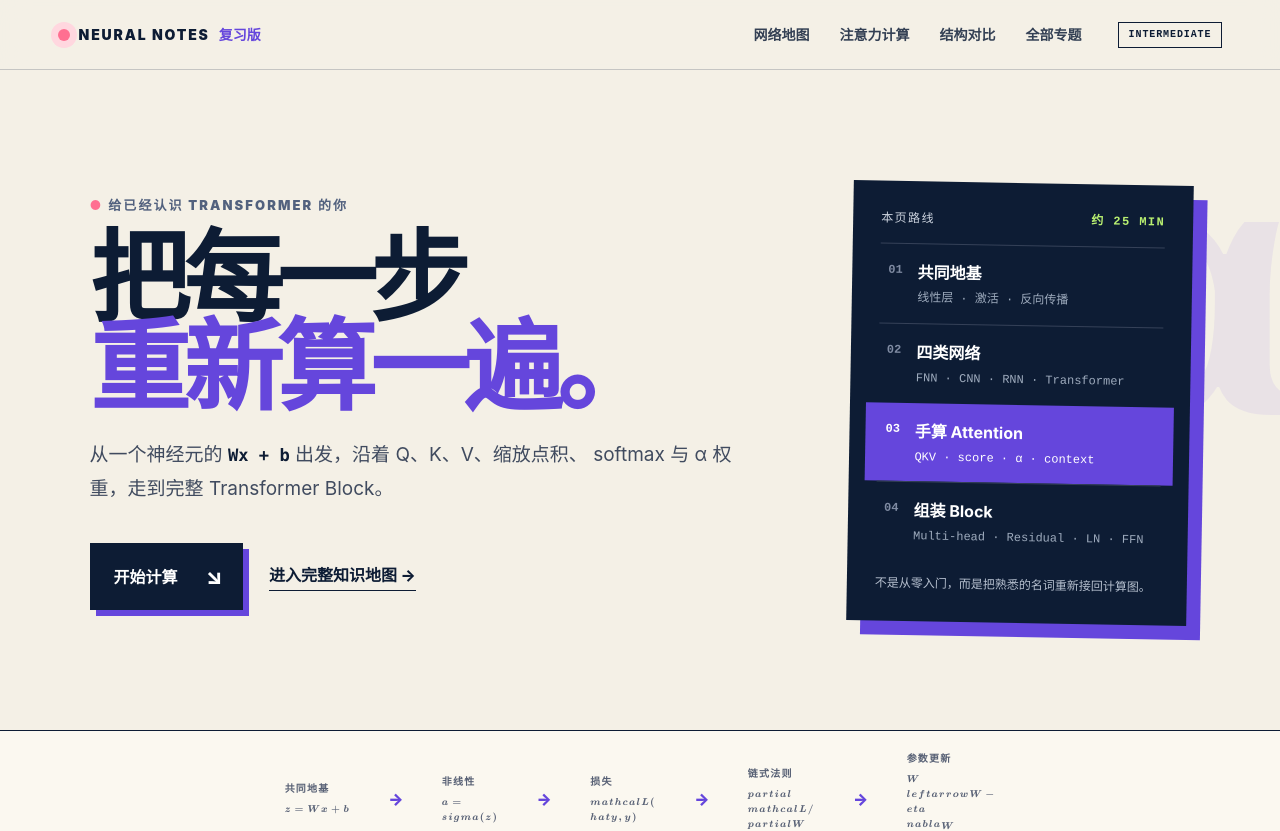
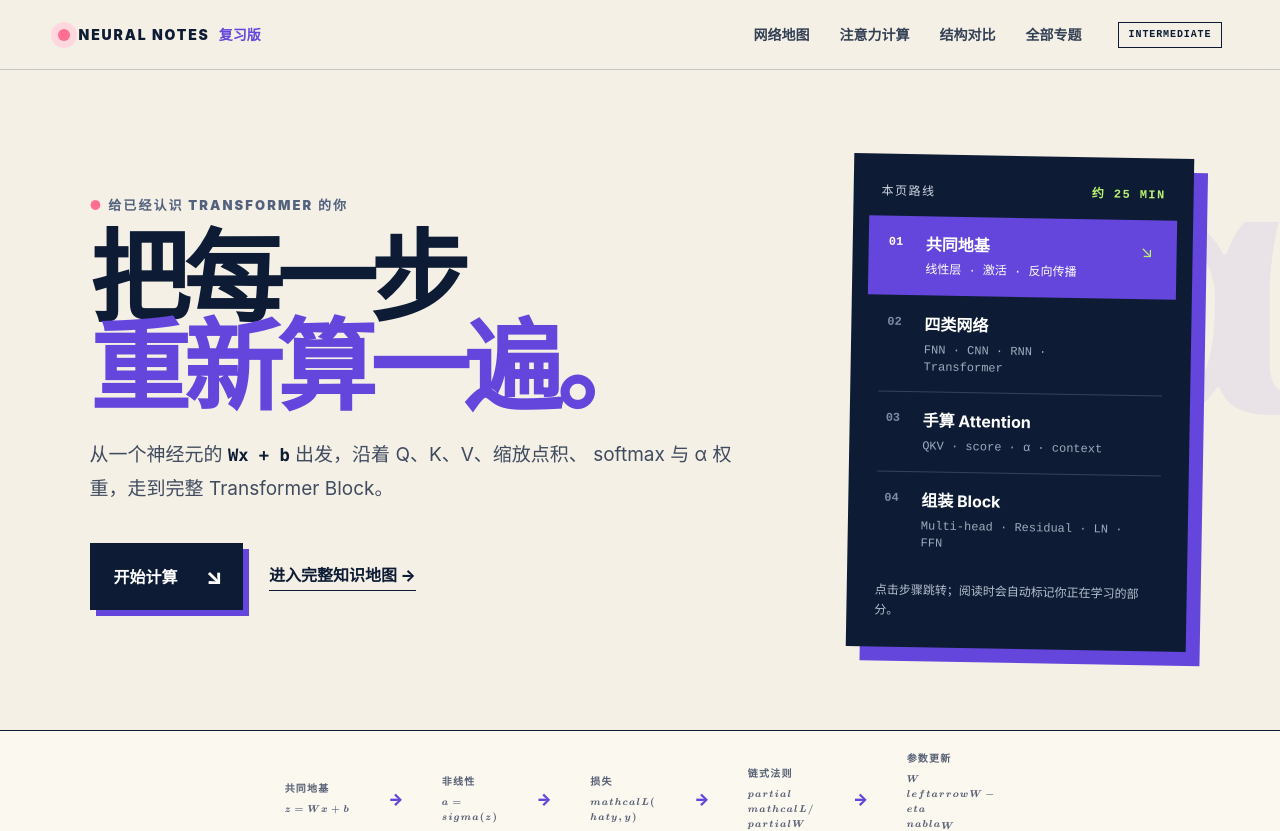
Before and after one commit to noahzhou527/Deep_learning_helper, a Next.js app: page / in a window 1280 px wide. Shown: the top 831 px of the page. Built offline with nearby package versions, Linux system fonts and the light colour scheme.

Commit message:
Make homepage learning route interactive

```diff
--- /dev/null
+++ b/app/RouteCard.tsx
@@ -0,0 +1,68 @@
+"use client";
+
+import { useEffect, useState } from "react";
+
+const routeSteps = [
+  { id: "foundation", number: "01", title: "共同地基", detail: "线性层 · 激活 · 反向传播" },
+  { id: "map", number: "02", title: "四类网络", detail: "FNN · CNN · RNN · Transformer" },
+  { id: "attention", number: "03", title: "手算 Attention", detail: "QKV · score · α · context" },
+  { id: "block", number: "04", title: "组装 Block", detail: "Multi-head · Residual · LN · FFN" },
+];
+
+export function RouteCard() {
+  const [activeId, setActiveId] = useState("attention");
+
+  useEffect(() => {
+    const sections = routeSteps
+      .map(({ id }) => document.getElementById(id))
+      .filter((section): section is HTMLElement => section !== null);
+
+    const observer = new IntersectionObserver(
+      (entries) => {
+        const visible = entries
+          .filter((entry) => entry.isIntersecting)
+          .sort((a, b) => b.intersectionRatio - a.intersectionRatio)[0];
+
+        if (visible) setActiveId(visible.target.id);
+      },
+      { rootMargin: "-24% 0px -58%", threshold: [0.1, 0.35, 0.6] },
+    );
+
+    sections.forEach((section) => observer.observe(section));
+    return () => observer.disconnect();
+  }, []);
+
+  function goToStep(id: string) {
+    setActiveId(id);
+    document.getElementById(id)?.scrollIntoView({ behavior: "smooth", block: "start" });
+  }
+
+  return (
+    <aside className="route-card" aria-label="本页复习路线">
+      <div className="route-head">
+        <span>本页路线</span>
+        <strong>约 25 MIN</strong>
+      </div>
+      <ol>
+        {routeSteps.map((step) => {
+          const active = activeId === step.id;
+          return (
+            <li className={active ? "active" : undefined} key={step.id}>
+              <button
+                type="button"
+                onClick={() => goToStep(step.id)}
+                aria-current={active ? "step" : undefined}
+                aria-label={`跳转到第 ${step.number} 步：${step.title}`}
+              >
+                <b>{step.number}</b>
+                <span><strong>{step.title}</strong><small>{step.detail}</small></span>
+                <i aria-hidden="true">↘</i>
+              </button>
+            </li>
+          );
+        })}
+      </ol>
+      <p className="route-note">点击步骤跳转；阅读时会自动标记你正在学习的部分。</p>
+    </aside>
+  );
+}
--- a/app/globals.css
+++ b/app/globals.css
@@ -47,13 +47,19 @@ code { font-family: "Cascadia Code", "SFMono-Regular", Consolas, monospace; }
 .route-head { display: flex; justify-content: space-between; color: #cdd4df; font-size: 12px; letter-spacing: .12em; text-transform: uppercase; }
 .route-head strong { color: var(--green); font-family: monospace; }
 .route-card ol { list-style: none; padding: 16px 0 0; margin: 0; }
-.route-card li { display: flex; gap: 15px; padding: 16px 8px; border-top: 1px solid #354158; }
-.route-card li b { color: #7f8ba2; font: 700 12px/1 monospace; padding-top: 4px; }
-.route-card li div { display: flex; flex-direction: column; gap: 6px; }
+.route-card li { border-top: 1px solid #354158; }
+.route-card li button { width: 100%; display: grid; grid-template-columns: 27px 1fr 16px; gap: 10px; align-items: start; padding: 16px 8px; border: 0; color: inherit; background: transparent; cursor: pointer; text-align: left; transition: background .2s, transform .2s; }
+.route-card li button:hover, .route-card li button:focus-visible { background: #1b2a44; outline: 2px solid var(--green); outline-offset: -2px; }
+.route-card li button > b { color: #7f8ba2; font: 700 12px/1 monospace; padding-top: 4px; }
+.route-card li button > span { display: flex; flex-direction: column; gap: 6px; }
 .route-card li strong { font-size: 16px; }
-.route-card li span { color: #9eabbd; font: 12px/1.4 monospace; }
-.route-card li.active { margin-inline: -12px; padding-inline: 20px; background: var(--purple); border: 0; }
-.route-card li.active b, .route-card li.active span { color: white; }
+.route-card li small { color: #9eabbd; font: 12px/1.4 monospace; }
+.route-card li i { padding-top: 3px; color: var(--green); font-style: normal; opacity: 0; transform: translate(-4px, 4px); transition: opacity .2s, transform .2s; }
+.route-card li.active { margin-inline: -12px; background: var(--purple); border: 0; }
+.route-card li.active button { padding-inline: 20px; }
+.route-card li.active button > b, .route-card li.active small { color: white; }
+.route-card li.active i { opacity: 1; transform: translate(0); }
+.route-card li.active + li { border-top-color: transparent; }
 .route-note { margin: 12px 0 0; color: #b5bfce; font-size: 12px; line-height: 1.65; }
 
 .strip { border-block: 1px solid var(--navy); }
--- a/app/page.tsx
+++ b/app/page.tsx
@@ -1,5 +1,6 @@
 import { AttentionLab } from "./AttentionLab";
 import { Latex } from "./components/Latex";
+import { RouteCard } from "./RouteCard";
 
 const networkCards = [
   {
@@ -74,22 +75,10 @@ export default function Home() {
             <a className="text-link" href="/learn">进入完整知识地图 →</a>
           </div>
         </div>
-        <aside className="route-card" aria-label="本页复习路线">
-          <div className="route-head">
-            <span>本页路线</span>
-            <strong>约 25 MIN</strong>
-          </div>
-          <ol>
-            <li><b>01</b><div><strong>共同地基</strong><span>线性层 · 激活 · 反向传播</span></div></li>
-            <li><b>02</b><div><strong>四类网络</strong><span>FNN · CNN · RNN · Transformer</span></div></li>
-            <li className="active"><b>03</b><div><strong>手算 Attention</strong><span>QKV · score · α · context</span></div></li>
-            <li><b>04</b><div><strong>组装 Block</strong><span>Multi-head · Residual · LN · FFN</span></div></li>
-          </ol>
-          <p className="route-note">不是从零入门，而是把熟悉的名词重新接回计算图。</p>
-        </aside>
+        <RouteCard />
       </section>
 
-      <section className="foundation strip">
+      <section className="foundation strip" id="foundation">
         <div><span>共同地基</span><Latex expression="z=Wx+b" /></div>
         <i>→</i><div><span>非线性</span><Latex expression="a=\\sigma(z)" /></div>
         <i>→</i><div><span>损失</span><Latex expression="\\mathcal L(\\hat y,y)" /></div>
@@ -132,7 +121,7 @@ export default function Home() {
         <AttentionLab />
       </section>
 
-      <section className="section block-section">
+      <section className="section block-section" id="block">
         <header className="section-heading">
           <div><p className="kicker">03 — ASSEMBLE</p><h2>把 Attention 装回 Transformer Block</h2></div>
           <p>注意力只是一个子层。真正稳定训练深层 Transformer，还需要残差、归一化和逐位置 FFN。</p>
```
